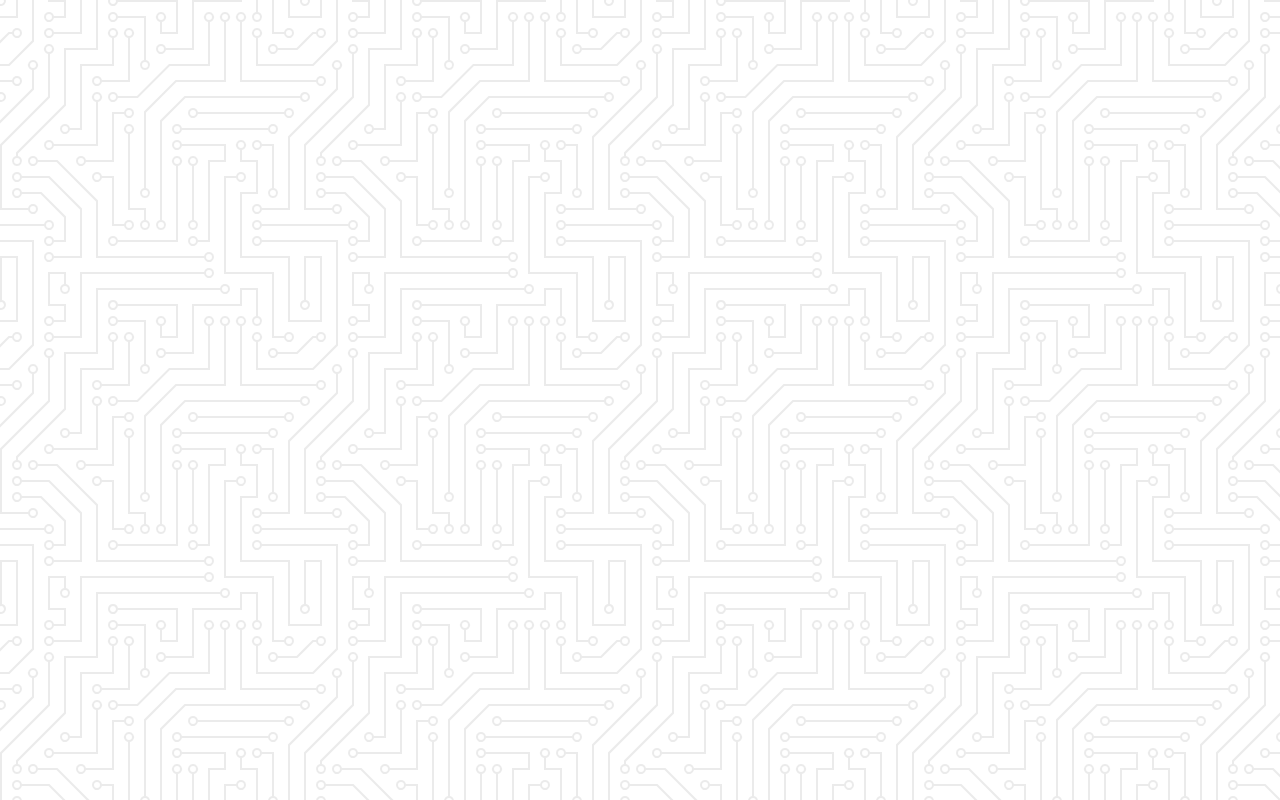
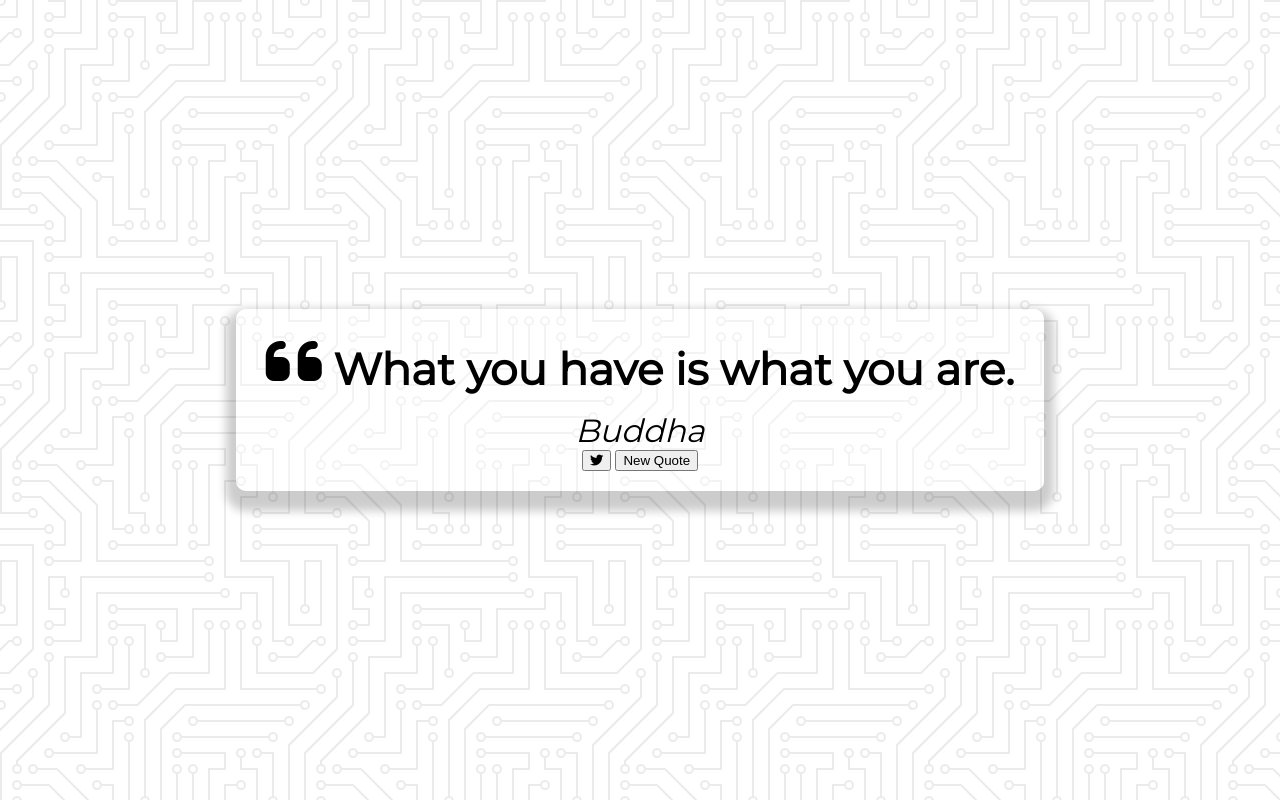
Before and after one commit to shibilbasith/quote-generator, a plain HTML site: page index.html in a window 1280 px wide. Drawn offline with Linux system fonts and the light colour scheme.

Commit message:
initial commit

```diff
--- a/index.html
+++ b/index.html
@@ -5,11 +5,39 @@
     <meta http-equiv="X-UA-Compatible" content="IE=edge">
     <meta name="viewport" content="width=device-width, initial-scale=1.0">
     <link rel="stylesheet" href="https://cdnjs.cloudflare.com/ajax/libs/font-awesome/6.2.0/css/all.min.css" integrity="sha512-xh6O/CkQoPOWDdYTDqeRdPCVd1SpvCA9XXcUnZS2FmJNp1coAFzvtCN9BmamE+4aHK8yyUHUSCcJHgXloTyT2A==" crossorigin="anonymous" referrerpolicy="no-referrer" />
-    <link rel="stylesheet" href="https://fonts.googleapis.com/icon?family=Material+Icons">
     <link rel="stylesheet" href="style.css">
     <title>Quote Generator</title>
 </head>
 <body>
+
+    <div class="quote-container" id="quote-container">
+
+        <!-- Quote  -->
+        <div class="quote-text">
+            <i class="fa fa-quote-left"></i>
+            <span id="quote">What you have is what you are.</span>
+        </div>
+
+        <!-- Author  -->
+        <div class="quote-author">
+            <span id="author">Buddha</span>
+        </div>
+
+        <!-- Buttons  -->
+        <div class="button-countainer">
+            <button class="twitter-button" id="twitter" title="Tweet This!">
+                <i class="fab fa-twitter"></i>
+            </button>
+            <button id="new-quote">New Quote</button>
+        </div>
+
+
+    </div>
+
+
+
+
+
 
 
 
--- a/style.css
+++ b/style.css
@@ -17,3 +17,42 @@ body {
     align-items: center;
     justify-content: center;
 }
+
+.quote-container {
+    width: auto;
+    max-width: 900px;
+    padding: 20px 30px;
+    border-radius: 10px;
+    background-color: rgba(255, 255, 255, 0.4);
+    box-shadow: 0 10px 10px 10px rgba(0, 0, 0, 0.2);
+}
+
+.quote-text {
+    font-size: 2.75rem;
+}
+
+.long-quote {
+    font-size: 2rem;
+}
+
+.fa-quote-left {
+    font-size: 4rem;
+}
+
+.quote-author {
+    margin-top: 15px;
+    font-size: 2rem;
+    font-weight: 400;
+    font-style: italic;
+}
+
+/* Media Quer: TAblet or Smaller  */
+@media screen and (max-width: 1000px) {
+    .quote-container {
+        margin: auto 10px;
+    }
+
+    .quote-text {
+        font-size: 2.5rem;
+    }
+}
```
